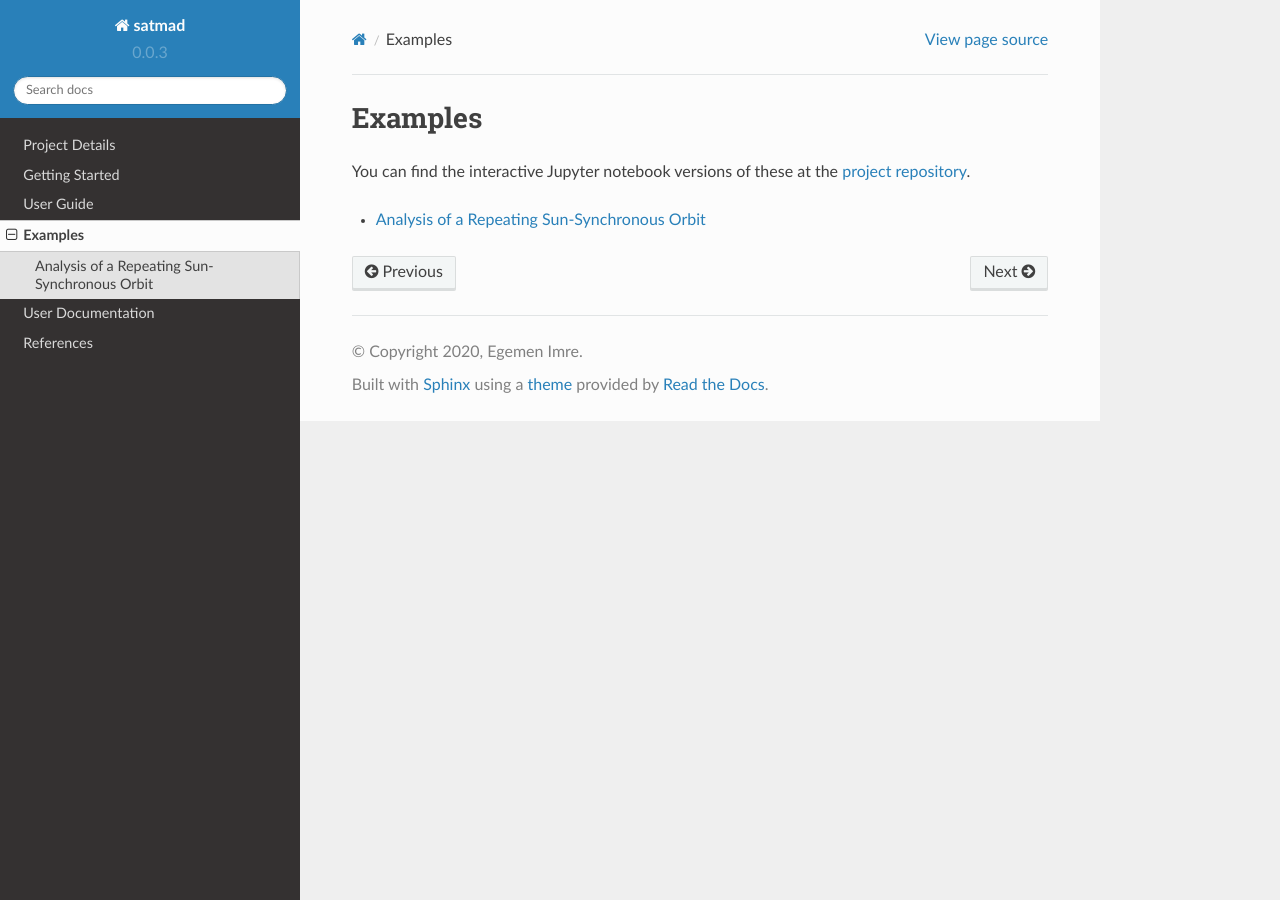
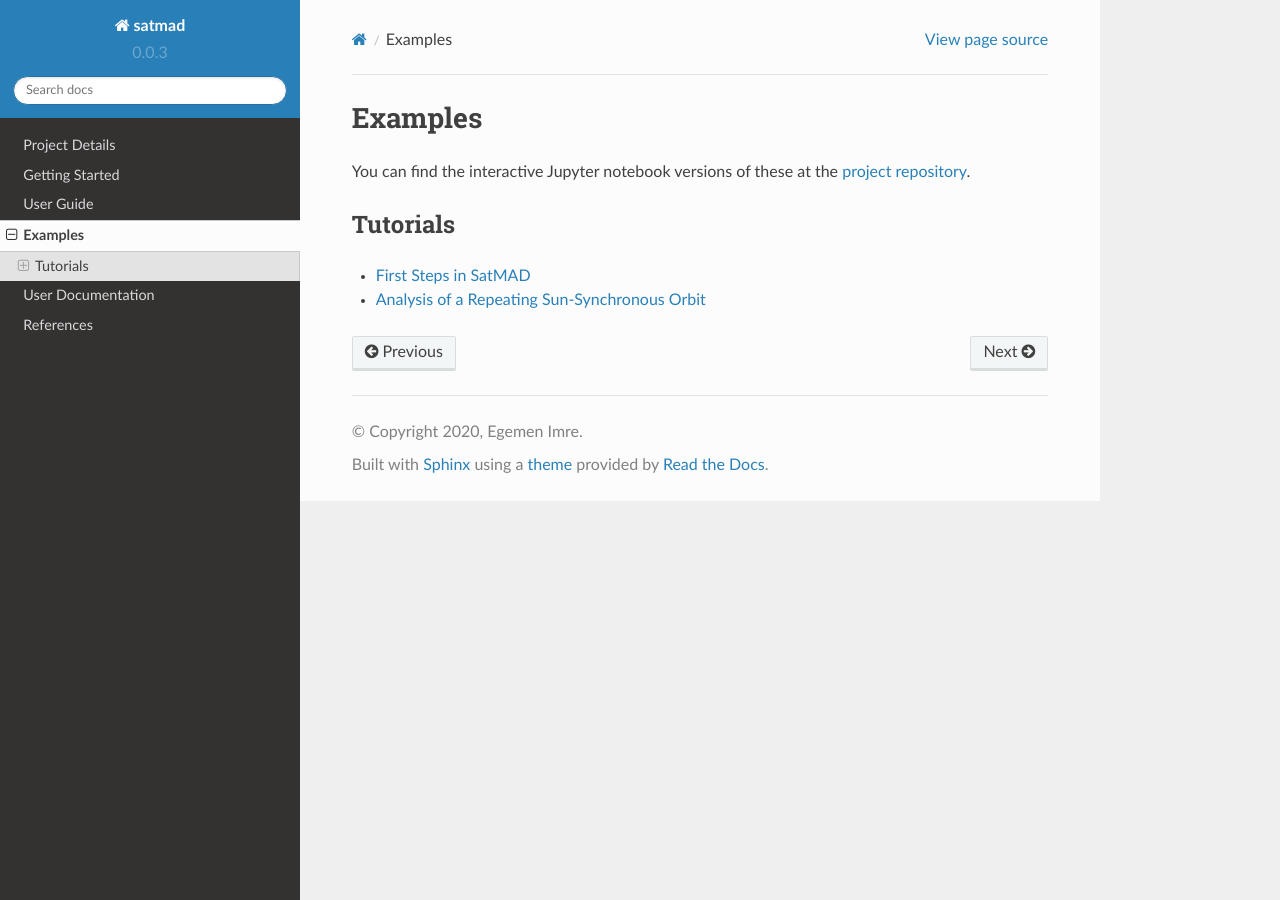
Before and after one commit to egemenimre/satmad, a Sphinx documentation site: the page built from docs/examples.rst, in a window 1280 px wide. Built offline with Sphinx 7.4.7 and the Read the Docs theme 2.0.0, drawn with Linux system fonts in a browser that asks for light colours.

Commit message:
Added first tutorial

```diff
--- a/docs/examples.rst
+++ b/docs/examples.rst
@@ -4,7 +4,10 @@ Examples
 You can find the interactive Jupyter notebook versions of these at the
 `project repository <https://github.com/egemenimre/satmad/tree/master/docs/examples>`_.
 
+Tutorials
+---------
 .. toctree::
-   :maxdepth: 1
+    :maxdepth: 1
 
-   examples/sso_analysis.ipynb
+    examples/satmad_first_steps.ipynb
+    examples/sso_analysis.ipynb
```
Also changed, not shown: docs/examples/satmad_first_steps.ipynb (added).
